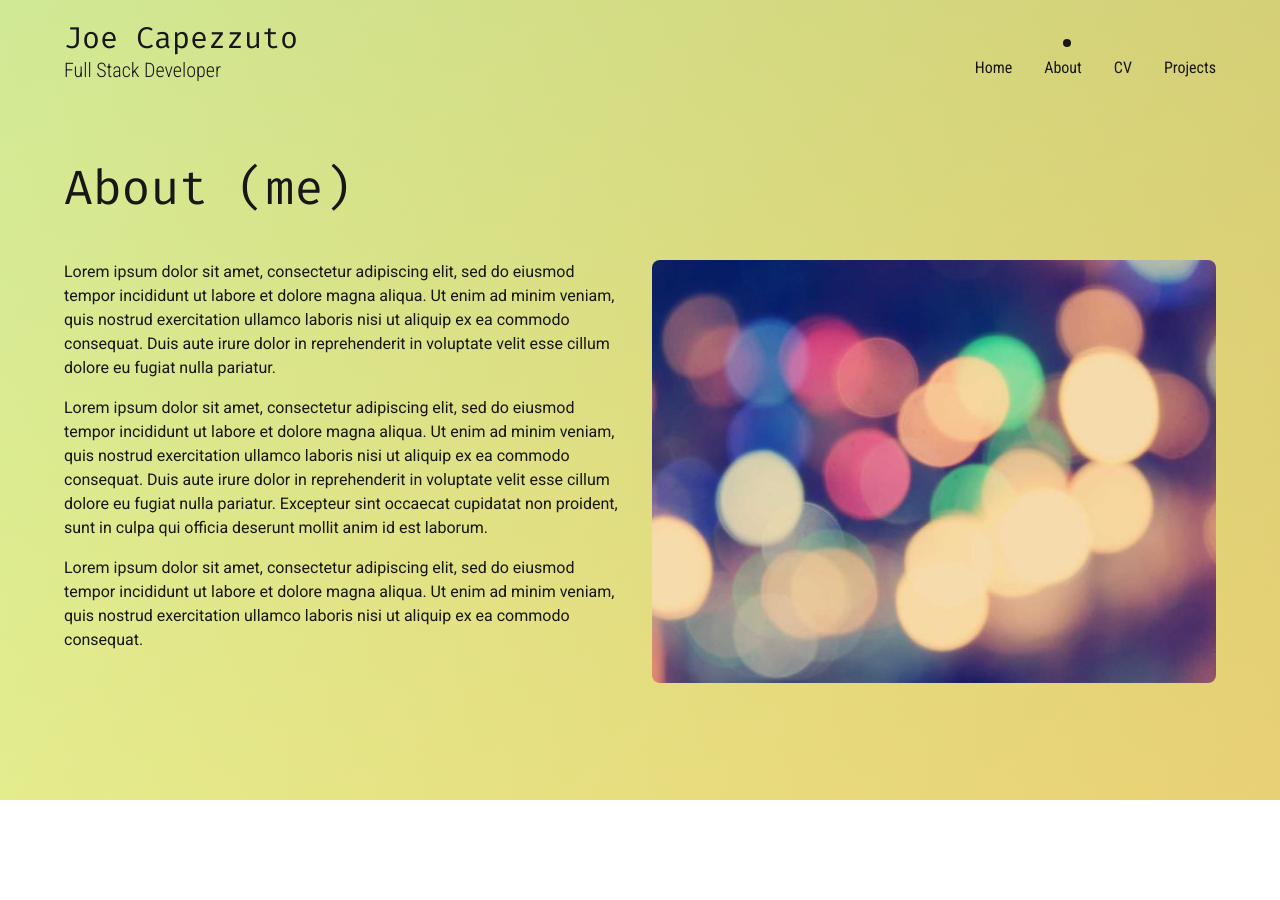
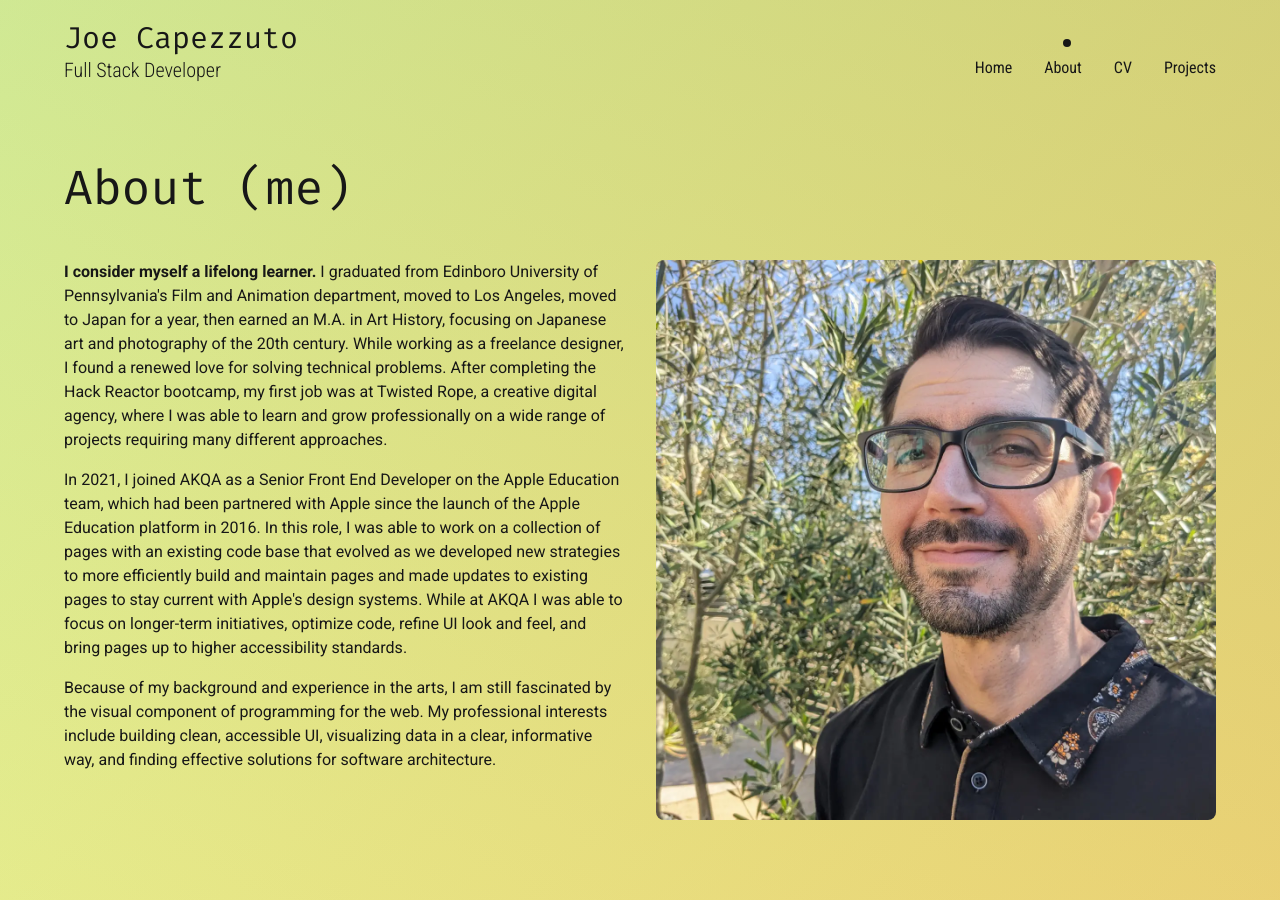
Before and after one commit to Capezzuto/portfolio-v2, a Next.js app: page /about in a window 1280 px wide. Before the commit the page ends 800 px from the top, so only its background shows below. Built offline with nearby package versions, Linux system fonts and the light colour scheme.

Commit message:
Add profile picture and biographical text to /about

```diff
--- a/src/app/(static)/about/page.tsx
+++ b/src/app/(static)/about/page.tsx
@@ -1,40 +1,44 @@
 import Image from 'next/image';
-import React from 'react';
 import Headline from '../_components/Headline';
+import profile from '../../../../public/PROFILE_1280x1280.webp';
 
 const AboutPage = () => {
 	return (
 		<section className='about-page'>
 			<Headline text='About (me)' />
-			<div className='flex flex-col md:flex-row-reverse gap-6 md:gap-4 lg:gap-6'>
+			<div className='flex flex-col md:flex-row-reverse gap-6 md:gap-4 lg:gap-6 xl:gap-8'>
 				<div className='image-column flex-1'>
 					<Image
-						alt='It’s me'
+						alt='Me in front of an olive tree'
 						width={640}
-						height={480}
-						// sizes='(max-width:768px) 640px, 480px'
-						src='/56-640x480.jpg'
+						height={640}
+						placeholder='blur'
+						preload={true}
+						src={profile}
 						className='rounded-lg'
 					/>
 				</div>
 				<div className='text-column flex-1'>
 					<p className='font-(family-name:--font-roboto) text-base mb-4'>
-						Lorem ipsum dolor sit amet, consectetur adipiscing elit, sed do eiusmod tempor incididunt ut labore et
-						dolore magna aliqua. Ut enim ad minim veniam, quis nostrud exercitation ullamco laboris nisi ut aliquip ex
-						ea commodo consequat. Duis aute irure dolor in reprehenderit in voluptate velit esse cillum dolore eu fugiat
-						nulla pariatur.
+						<strong>I consider myself a lifelong learner.</strong> I graduated from Edinboro University of
+						Pennsylvania's Film and Animation department, moved to Los Angeles, moved to Japan for a year, then earned
+						an M.A. in Art History, focusing on Japanese art and photography of the 20th century. While working as a
+						freelance designer, I found a renewed love for solving technical problems. After completing the Hack Reactor
+						bootcamp, my first job was at Twisted Rope, a creative digital agency, where I was able to learn and grow
+						professionally on a wide range of projects requiring many different approaches.
 					</p>
 					<p className='font-(family-name:--font-roboto) text-base mb-4'>
-						Lorem ipsum dolor sit amet, consectetur adipiscing elit, sed do eiusmod tempor incididunt ut labore et
-						dolore magna aliqua. Ut enim ad minim veniam, quis nostrud exercitation ullamco laboris nisi ut aliquip ex
-						ea commodo consequat. Duis aute irure dolor in reprehenderit in voluptate velit esse cillum dolore eu fugiat
-						nulla pariatur. Excepteur sint occaecat cupidatat non proident, sunt in culpa qui officia deserunt mollit
-						anim id est laborum.
+						In 2021, I joined AKQA as a Senior Front End Developer on the Apple Education team, which had been partnered
+						with Apple since the launch of the Apple Education platform in 2016. In this role, I was able to work on a
+						collection of pages with an existing code base that evolved as we developed new strategies to more
+						efficiently build and maintain pages and made updates to existing pages to stay current with Apple's design
+						systems. While at AKQA I was able to focus on longer-term initiatives, optimize code, refine UI look and
+						feel, and bring pages up to higher accessibility standards.
 					</p>
 					<p className='font-(family-name:--font-roboto) text-base mb-4'>
-						Lorem ipsum dolor sit amet, consectetur adipiscing elit, sed do eiusmod tempor incididunt ut labore et
-						dolore magna aliqua. Ut enim ad minim veniam, quis nostrud exercitation ullamco laboris nisi ut aliquip ex
-						ea commodo consequat.
+						Because of my background and experience in the arts, I am still fascinated by the visual component of
+						programming for the web. My professional interests include building clean, accessible UI, visualizing data
+						in a clear, informative way, and finding effective solutions for software architecture.
 					</p>
 				</div>
 			</div>
```
Also changed, not shown: public/PROFILE_1280x1280.webp (added).
